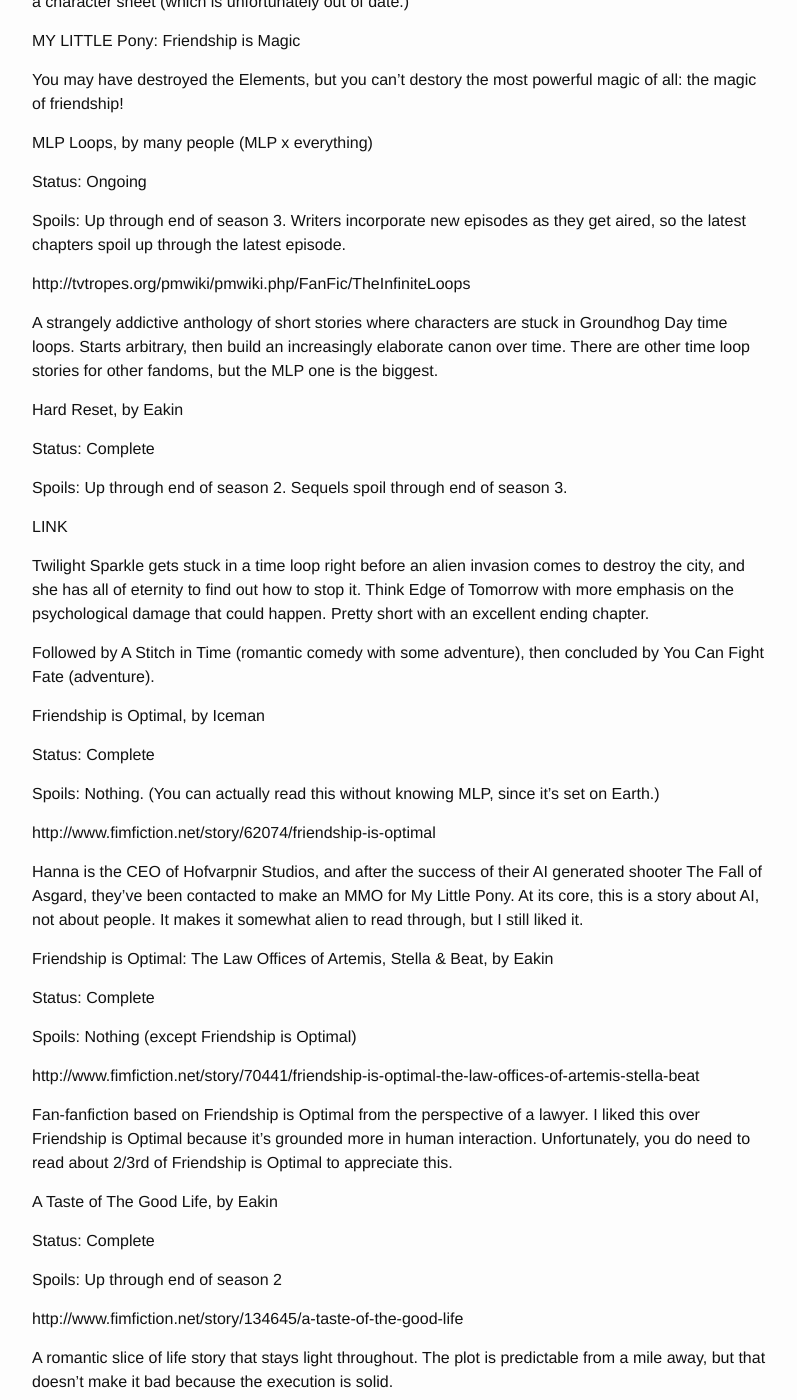
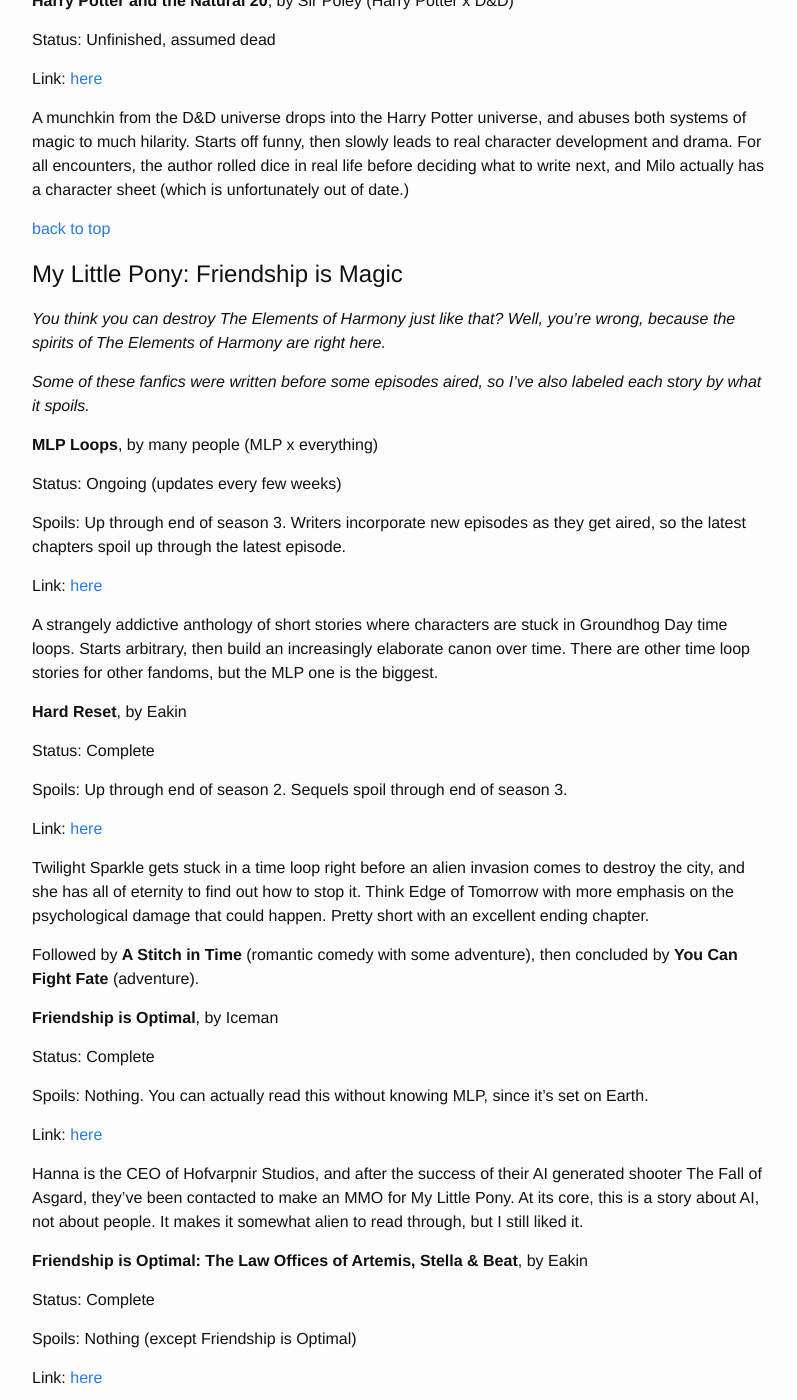
Before and after one commit to alexirpan/alexirpan.github.io, a Jekyll site: the page built from _posts/2015-11-26-reviews.markdown, in a window 1280 px wide and 1400 px high, scrolled down 2963 px. Shown: the whole window, without its empty margins (238-1035 px from the left). Built offline with Jekyll 4.4.1, drawn with Linux system fonts in a browser that asks for light colours; some of the changed text lies outside the part shown.

Commit message:
Adding some navigation

```diff
--- a/_posts/2015-11-26-reviews.markdown
+++ b/_posts/2015-11-26-reviews.markdown
@@ -20,42 +20,39 @@
 To stop this page from getting too unwieldly, **every recommendation that doesn't
 link to a full blog post review gets three sentences max.**
 
-For now, I'm restricting myself to text only content. No webcomics, no audio plays,
-no video series or animations.
+For now, I'm restricting myself to text only content. There are some webcomics
+and audio plays I'd like to recommend, but that'll be for another post.
 
-Within each category, stories are ordered by how much I enjoyed them.
+Stories in each category are ordered roughly by how much I liked them.
 
+-----------------------
 
-Stories are organized by fandom, then quality, then author. Within each subcategory,
-grouping works by author takes priority over ordering by quality.
-
-Stories labeled with a ** are good enough that I recommend them even if you are
-unfamiliar with the source material.
+# Table of Contents
 
 - Clobbered for auto generated table of contents
 {:toc}
 
 
-# Overall favorites
+# Overall Favorites
 
-The other stories are good. These are better.
+*The other stories are good. These are better.*
 
-Worm, by Wildbow
+**Worm**, by Wildbow
 
 Status: Completed
 
-https://parahumans.wordpress.com/about/
+Link: [here](https://parahumans.wordpress.com/about/)
 
 Vivid characters in a slowly evolving world where superpowers are real.
 Everything about the world feels organic and realistic. Dark and gritty
 with lots of entertaining fights that are won by cleverness instead of
 brute strength.
 
-Fallout Equestria, by kkat (MLP x Fallout)
+**Fallout Equestria**, by kkat (MLP x Fallout)
 
 Status: Completed
 
-http://www.fimfiction.net/story/119190/fallout-equestria
+Link: [here](http://www.fimfiction.net/story/119190/fallout-equestria)
 
 Much like Worm, this asks how people (or ponies in this case) act when the
 chips are down. Blends MLP and Fallout canon very cleverly, but is good enough
@@ -63,39 +60,40 @@
 When the author can make a pool of water scarier than a squad of raiders, you
 know you have something special.
 
+[back to top](#table-of-contents)
 
-ORIGINAL CONTENT
+# Original Work
 
-You see a blank piece of paper, and I see potential.
+*You see a blank piece of paper, but I see potential. Stories set in their
+own universe.*
 
-Pact, by Wildbow
+**Pact**, by Wildbow
 
 Status: Completed
 
-https://pactwebserial.wordpress.com/about/
+Link: [here](https://pactwebserial.wordpress.com/about/)
 
 Modern supernatural. Workings of the world are explicitly kept vague and
 ill-defined, which can be frustrating at times.
 Strong start that peters out in the middle, but the final arcs make up for it.
 
 
-Twig, by Wildbow
+**Twig**, by Wildbow
 
 Status: In Progress (updates 2-3 times a week.)
 
-https://twigserial.wordpress.com/about/
+Link: [here](https://twigserial.wordpress.com/about/)
 
 A biopunk story set in the early 1900s. This is in progress, so the big picture
 is still unfolding. So far, everything has been a nice mix of entertainingly awesome
 and subtly (or not so subtly) horrifying.
 
 
-
-Ra, by qntm
+**Ra**, by qntm
 
 Status: Completed
 
-http://qntm.org/ra
+Link: [here](http://qntm.org/ra)
 
 Magic breaks the laws of physics, but it still has to follow the laws of magic.
 A hard science fiction story where characters try to discover what magic can
@@ -103,11 +101,11 @@
 this is a story that cites Godel's Incompleteness Theorems in relevant context.
 
 
-Fine Structure, by qntm
+**Fine Structure**, by qntm
 
 Status: Completed
 
-http://qntm.org/structure
+Link: [here](http://qntm.org/structure)
 
 A hard science fiction story told through many perspectives in anachronic order,
 eventually converging into a coherent narrative.
@@ -117,29 +115,32 @@
 not its characters.
 
 
-
-
-Other Short Stories, by qntm
-
-http://qntm.org/fiction
-
-Recommended ones:
-- I don't know, Timmy, being God is a big responsibility
-- The Difference
-- The Last-But-One Question
-- Causal Noose
-- Gorge
-
-
-HARRY POTTER
-
-Yer a wizard, Harry.
-
-Harry Potter and the Methods of Rationality, by Eliezer Yudkowsky
+**Other Short Stories**, by qntm
 
 Status: Completed
 
-http://hpmor.com/
+Link: [here](http://qntm.org/fiction)
+
+Recommended stories
+- *I don't know, Timmy, being God is a big responsibility*
+- *The Difference*
+- *The Last-But-One Question*
+- *Causal Noose*
+- *Gorge*
+
+
+[back to top](#table-of-contents)
+
+
+# Harry Potter
+
+*Harry - yer a wizard.*
+
+**Harry Potter and the Methods of Rationality**, by Eliezer Yudkowsky
+
+Status: Completed
+
+Link: [here](http://hpmor.com/)
 
 Harry Potter grows up in a loving household and spends most of his childhood
 reading books about physics, chemistry, cognitive science, probability, etc.
@@ -147,11 +148,11 @@
 This tends to be a love it or hate it story.
 
 
-Harry Potter and the Natural 20, by Sir Poley (Harry Potter x D&D)
+**Harry Potter and the Natural 20**, by Sir Poley (Harry Potter x D&D)
 
-Status: Unfinished, possibly dead
+Status: Unfinished, assumed dead
 
-https://www.fanfiction.net/s/8096183/1/Harry-Potter-and-the-Natural-20
+Link: [here](https://www.fanfiction.net/s/8096183/1/Harry-Potter-and-the-Natural-20)
 
 A munchkin from the D&D universe drops into the Harry Potter universe, and abuses
 both systems of magic to much hilarity. Starts off funny, then slowly leads to
@@ -159,19 +160,26 @@
 dice in real life before deciding what to write next, and Milo actually has
 a character sheet (which is unfortunately out of date.)
 
-MY LITTLE Pony: Friendship is Magic
 
-You may have destroyed the Elements, but you can't destory the most powerful
-magic of all: the magic of friendship!
+[back to top](#table-of-contents)
 
-MLP Loops, by many people (MLP x everything)
 
-Status: Ongoing
+# My Little Pony: Friendship is Magic
+
+*You think you can destroy The Elements of Harmony just like that?
+Well, you're wrong, because the spirits of The Elements of Harmony are right here.*
+
+*Some of these fanfics were written before some episodes aired, so I've also
+labeled each story by what it spoils.*
+
+**MLP Loops**, by many people (MLP x everything)
+
+Status: Ongoing (updates every few weeks)
 
 Spoils: Up through end of season 3. Writers incorporate new episodes as they
 get aired, so the latest chapters spoil up through the latest episode.
 
-http://tvtropes.org/pmwiki/pmwiki.php/FanFic/TheInfiniteLoops
+Link: [here](https://www.fanfiction.net/s/9216685/1/MLP-Loops)
 
 A strangely addictive anthology of short stories where characters are stuck
 in Groundhog Day time loops. Starts arbitrary, then build an increasingly
@@ -179,13 +187,13 @@
 fandoms, but the MLP one is the biggest.
 
 
-Hard Reset, by Eakin
+**Hard Reset**, by Eakin
 
 Status: Complete
 
 Spoils: Up through end of season 2. Sequels spoil through end of season 3.
 
-LINK
+Link: [here](http://www.fimfiction.net/story/67362/hard-reset)
 
 Twilight Sparkle gets stuck in a time loop right before an alien invasion
 comes to destroy the city, and she has all of eternity to find out how to
@@ -193,19 +201,19 @@
 that could happen.
 Pretty short with an excellent ending chapter.
 
-Followed by A Stitch in Time (romantic comedy with some adventure), then concluded
-by You Can Fight Fate (adventure).
+Followed by **A Stitch in Time** (romantic comedy with some adventure), then concluded
+by **You Can Fight Fate** (adventure).
 
 
 
-Friendship is Optimal, by Iceman
+**Friendship is Optimal**, by Iceman
 
 Status: Complete
 
-Spoils: Nothing. (You can actually read this without knowing MLP, since it's
-set on Earth.)
+Spoils: Nothing. You can actually read this without knowing MLP, since it's
+set on Earth.
 
-http://www.fimfiction.net/story/62074/friendship-is-optimal
+Link: [here](http://www.fimfiction.net/story/62074/friendship-is-optimal)
 
 Hanna is the CEO of Hofvarpnir Studios, and after the success
 of their AI generated shooter The Fall of Asgard, they've been
@@ -214,13 +222,13 @@
 alien to read through, but I still liked it.
 
 
-Friendship is Optimal: The Law Offices of Artemis, Stella & Beat, by Eakin
+**Friendship is Optimal: The Law Offices of Artemis, Stella & Beat**, by Eakin
 
 Status: Complete
 
 Spoils: Nothing (except Friendship is Optimal)
 
-http://www.fimfiction.net/story/70441/friendship-is-optimal-the-law-offices-of-artemis-stella-beat
+Link: [here](http://www.fimfiction.net/story/70441/friendship-is-optimal-the-law-offices-of-artemis-stella-beat)
 
 Fan-fanfiction based on Friendship is Optimal from the
 perspective of a lawyer. I liked this over
@@ -229,47 +237,50 @@
 appreciate this.
 
 
-A Taste of The Good Life, by Eakin
+**A Taste of The Good Life**, by Eakin
 
 Status: Complete
 
 Spoils: Up through end of season 2
 
-http://www.fimfiction.net/story/134645/a-taste-of-the-good-life
+Link: [here](http://www.fimfiction.net/story/134645/a-taste-of-the-good-life)
 
 A romantic slice of life story that stays light throughout.
 The plot is predictable from a mile away, but that doesn't make it bad because
 the execution is solid.
 
 
+[back to top](#table-of-contents)
 
-WORM
 
-Doing the wrong things for the right reasons.
+# Worm
 
-Cenotaph, by notes
+*Doing the wrong things for the right reasons.*
+
+**Cenotaph**, by notes
 
 Status: Completed
 
-Spoils: Up to the end of Worm, but does so obliquely. Major plot points of
-Worm won't get spoiled.
+Spoilers: Doesn't spoil major plot points, but will spoil some character arcs.
 
-http://archiveofourown.org/works/1152749/chapters/2337442
+Link: [here](http://archiveofourown.org/works/1152749/chapters/2337442)
 
 An original flavor AU where Taylor decides to take matters into her own hands.
 The writing style is concise, and every word feels deliberate.
 If you liked Worm, you will almost certainly like Cenotaph.
 
-Followed by Wake, then Legacy. Wake is completed and Legacy is in progress.
+Followed by **Wake**, then **Legacy**. Wake is completed and Legacy is in progress.
 
-Manager, by Sereviel
+**Manager**, by Seraviel
 
-Status: In Progress, sporadic updates
+Status: In Progress. Sporadic updates but may be better to treat as dead.
 
-Spoils: Up to the end of Worm. Will spoil some major plot points.
+Spoilers: Will spoil major Worm plot points, read after finishing Worm.
 
-http://archiveofourown.org/works/1536152/chapters/3251618
+Link: [here](http://archiveofourown.org/works/1536152/chapters/3251618)
 
 An AU where Taylor triggers with a completely broken power, and uses it to
 troll the entire setting. At the same time, her power still has limits, which lets
 her avoid Mary Sue issues. Lighthearted and all around fun.
+
+[back to top](#table-of-contents)
```
Also changed, not shown: other parts of _posts/2015-11-26-reviews.markdown (+1 -1 lines).
